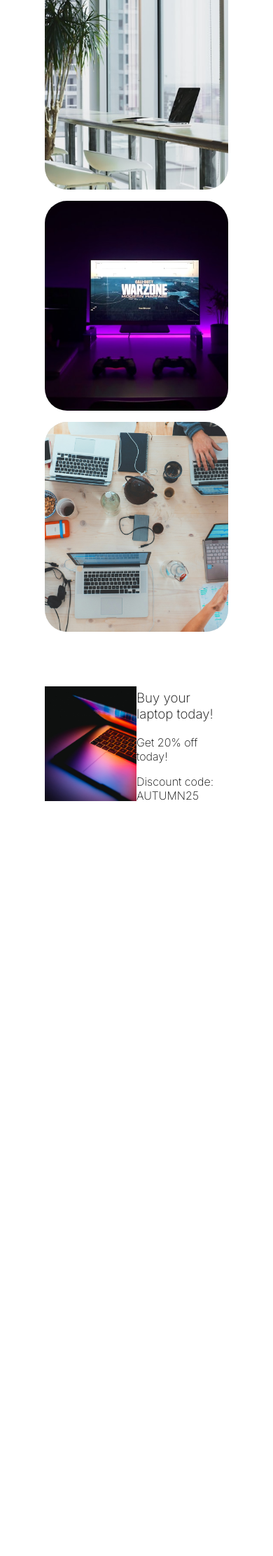
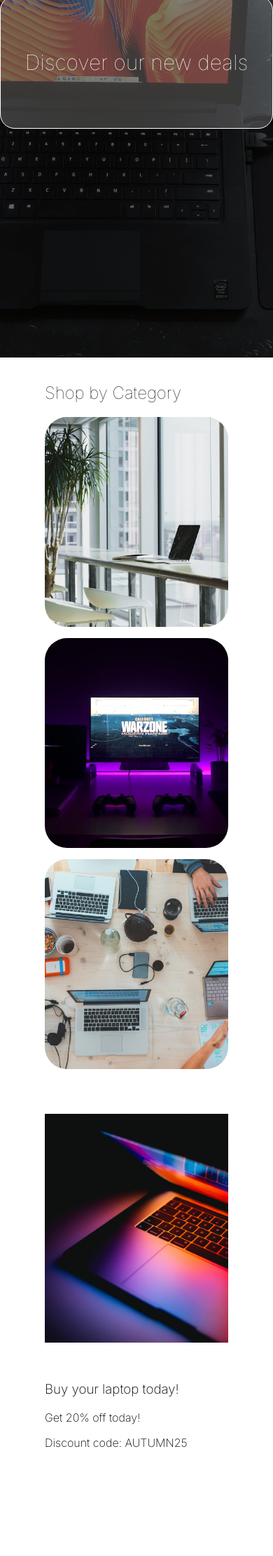
Before and after one commit to gojamont/webTechnologies21, a Django app: page / in a window 390 px wide. Shown: the part 333-2557 px from the top of the page at 70% size. Before the commit the page ends 1478 px from the top, so only its background shows below. Run offline with Django 5.2, Linux system fonts and the light colour scheme; some libraries are stand-ins or nearby versions.

Commit message:
homepage styles

```diff
--- a/static/css/homePageStyles.css
+++ b/static/css/homePageStyles.css
@@ -8,7 +8,7 @@
 
 .backgroundImage{
     background: url('../images/backgroundImage.jpg') no-repeat;
-    background-size: contain;
+    background-size: cover;
     background-position: center;
     width: 100%;
     aspect-ratio: 16 / 9;
@@ -16,6 +16,7 @@
     align-items: center;
     justify-content: center;
     display: flex;
+    height: 100vh;
 }
 
 .backgroundImage::before {
@@ -108,9 +109,9 @@ header, footer {
     align-items: center;
 }
 
-.promo-container section img {
+.promo-container section article img {
     width: 100%;
-    height: 100%;
+    height: auto;
 }
 
 .promo-container article {
@@ -125,3 +126,15 @@ header, footer {
 .promo-container article h1 {
     font-weight: 200;
 }
+
+@media screen and (max-width: 800px) {
+    nav {
+        padding: 1em;
+    }
+    .promo-container section {
+        flex-wrap: wrap;
+    }
+    .promo-container section article {
+         flex: 1 0 100%;
+    }
+}
```
